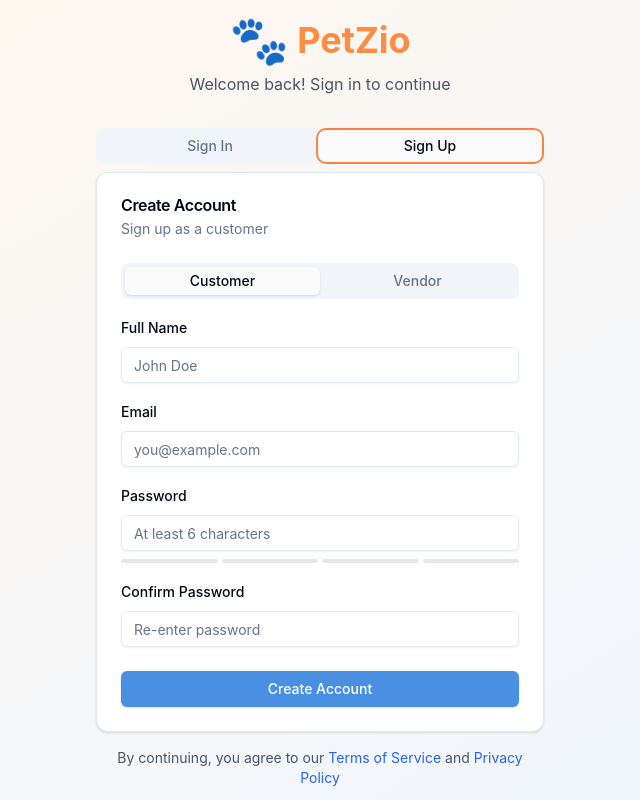
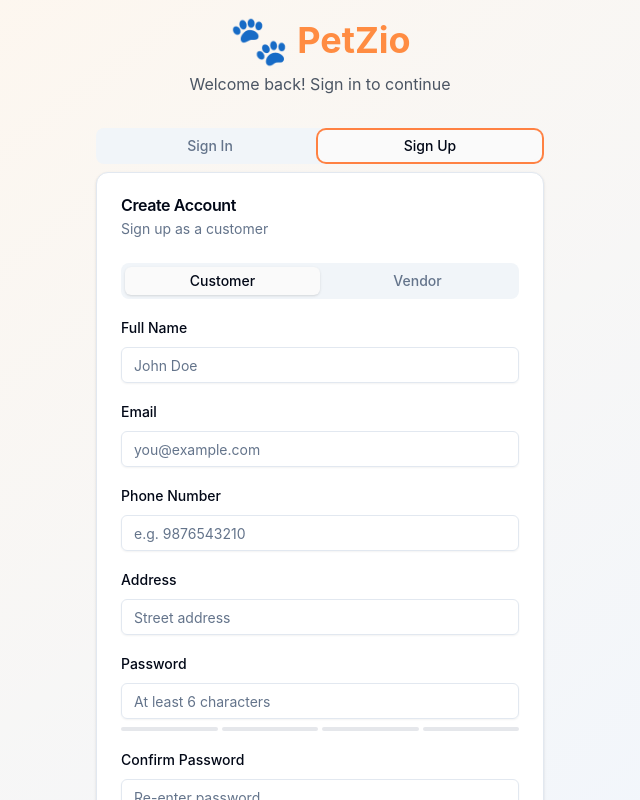
Before and after one commit to rkgaming87/PetZio, a Next.js app in the folder frontend/: page /auth/signin in a window 1280 px wide. Both pictures are taken after a click on the tab "Sign Up". Shown: the top 800 px of the page, without its empty margins (320-960 px from the left). Built offline with nearby package versions, Linux system fonts and the light colour scheme; no server answers.

Commit message:
feat: implement authentication page with customer and vendor sign-in/sign-up flows

```diff
--- a/frontend/app/auth/signin/page.js
+++ b/frontend/app/auth/signin/page.js
@@ -27,8 +27,13 @@ export default function SignInPage() {
   const [signUpForm, setSignUpForm] = useState({
     name: '',
     email: '',
+    phone: '',
+    address: '',
     password: '',
-    confirmPassword: ''
+    confirmPassword: '',
+    shopName: '',
+    shopDescription: '',
+    shopAddress: ''
   });
 
   const handleSignIn = async (e) => {
@@ -71,19 +76,28 @@ export default function SignInPage() {
     }
 
     try {
-      const response = await api.post('/auth/register', {
+      const isVendor = accountType === 'vendor';
+      const payload = {
         username: signUpForm.name,
         email: signUpForm.email,
         password: signUpForm.password,
-        role: accountType === 'vendor' ? 'vendor' : 'user',
-        cont_num: '0000000000', // Default placeholder
-        address: 'No Address Provided', // Default placeholder
-      });
+        role: isVendor ? 'vendor' : 'user',
+        cont_num: signUpForm.phone || '0000000000',
+        address: signUpForm.address || 'No Address Provided',
+      };
+
+      if (isVendor) {
+        payload.shop_name = signUpForm.shopName || `${signUpForm.name}'s Pet Shop`;
+        payload.shop_des = signUpForm.shopDescription || 'Pet supplies & accessories vendor';
+        payload.shop_add = signUpForm.shopAddress || signUpForm.address || 'Vendor Main Address';
+      }
+
+      const response = await api.post('/auth/register', payload);
 
       const data = response.data;
       localStorage.setItem('petzio_token', data.token);
-      toast.success('Account created successfully! Welcome to PetZio!');
-      router.push('/');
+      toast.success(isVendor ? 'Vendor account created successfully!' : 'Account created successfully! Welcome to PetZio!');
+      router.push(isVendor ? '/vendor' : '/');
     } catch (err) {
       setError(err.response?.data?.message || 'Failed to register');
       toast.error('Failed to create account');
@@ -222,6 +236,70 @@ export default function SignInPage() {
                   </div>
 
                   <div className="space-y-2">
+                    <Label htmlFor="signup-phone">Phone Number</Label>
+                    <Input
+                      id="signup-phone"
+                      type="tel"
+                      placeholder="e.g. 9876543210"
+                      value={signUpForm.phone}
+                      onChange={(e) => setSignUpForm({ ...signUpForm, phone: e.target.value })}
+                      required={accountType === 'vendor'}
+                    />
+                  </div>
+
+                  <div className="space-y-2">
+                    <Label htmlFor="signup-address">Address</Label>
+                    <Input
+                      id="signup-address"
+                      placeholder="Street address"
+                      value={signUpForm.address}
+                      onChange={(e) => setSignUpForm({ ...signUpForm, address: e.target.value })}
+                      required={accountType === 'vendor'}
+                    />
+                  </div>
+
+                  {accountType === 'vendor' && (
+                    <>
+                      <div className="border-t pt-3 mt-3">
+                        <p className="text-xs font-semibold text-gray-500 uppercase tracking-wider mb-3">Shop Information</p>
+                      </div>
+
+                      <div className="space-y-2">
+                        <Label htmlFor="shop-name">Shop Name *</Label>
+                        <Input
+                          id="shop-name"
+                          placeholder="Paws & Claws Pet Care"
+                          value={signUpForm.shopName}
+                          onChange={(e) => setSignUpForm({ ...signUpForm, shopName: e.target.value })}
+                          required
+                        />
+                      </div>
+
+                      <div className="space-y-2">
+                        <Label htmlFor="shop-desc">Shop Description *</Label>
+                        <Input
+                          id="shop-desc"
+                          placeholder="Premium pet supplies & grooming"
+                          value={signUpForm.shopDescription}
+                          onChange={(e) => setSignUpForm({ ...signUpForm, shopDescription: e.target.value })}
+                          required
+                        />
+                      </div>
+
+                      <div className="space-y-2">
+                        <Label htmlFor="shop-add">Shop Address *</Label>
+                        <Input
+                          id="shop-add"
+                          placeholder="Store physical address"
+                          value={signUpForm.shopAddress}
+                          onChange={(e) => setSignUpForm({ ...signUpForm, shopAddress: e.target.value })}
+                          required
+                        />
+                      </div>
+                    </>
+                  )}
+
+                  <div className="space-y-2">
                     <Label htmlFor="signup-password">Password</Label>
                     <Input
                       id="signup-password"
```
